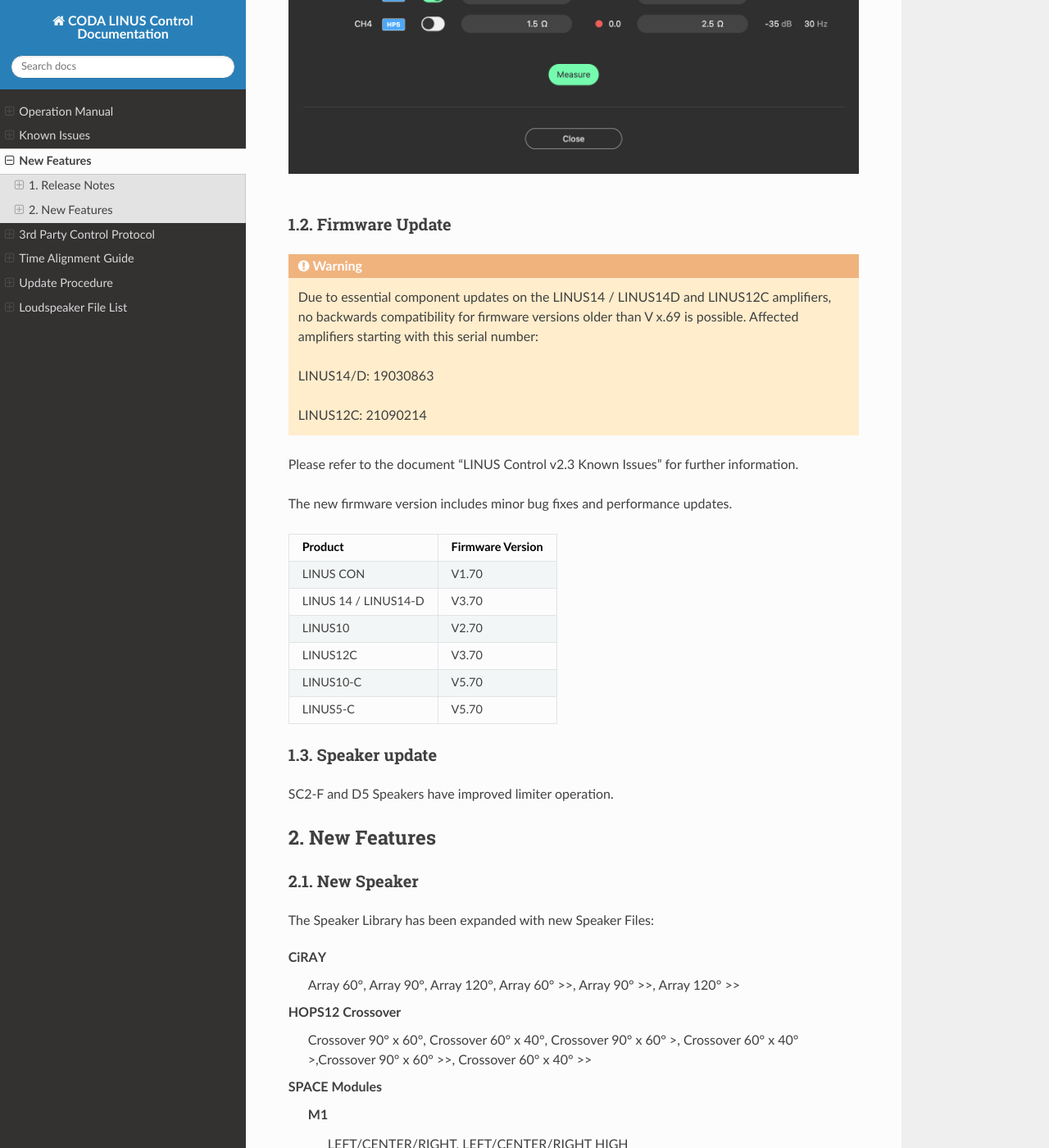
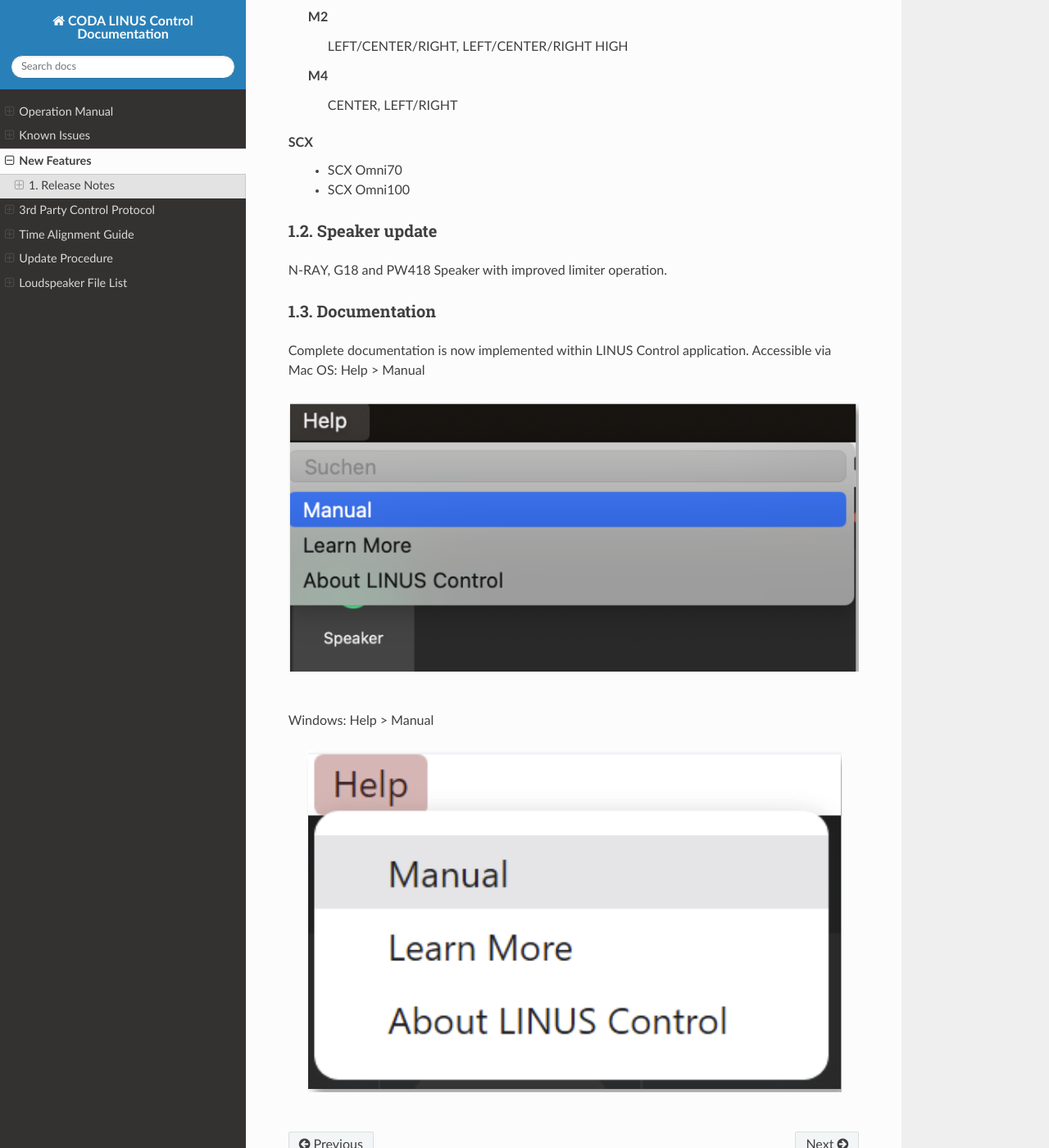
Before and after one commit to tderick/CODA-LINUX-CONTROL-DOCUMENTATION, a Sphinx documentation site: the page built from source/new_features.rst, in a window 1280 px wide and 1400 px high, scrolled down 566 px. Shown: the whole window at 82% size. Built offline with Sphinx 7.4.7 and the Read the Docs theme 2.0.0, drawn with Linux system fonts in a browser that asks for light colours; some of the changed text lies outside the part shown.

Commit message:
Update New feature

```diff
--- a/source/index.rst
+++ b/source/index.rst
@@ -10,7 +10,7 @@
    :align: center
 
 
-LINUS Control v2.3 documentation.
+LINUS Control v2.4 documentation.
 =================================
 
 
--- a/source/new_features.rst
+++ b/source/new_features.rst
@@ -6,58 +6,7 @@
 1. Release Notes
 -----------------
 
-1.1.  Speaker Check Application
-++++++++++++++++++++++++++++++++
-
-Speaker Check is now available for LINUS14 and LINUS12C amplifiers. This application verifies whether a loudspeaker line is connected or not connected.
-
-.. image:: assets/images/new_features/speakercheckapplication.png
-    :align: center
-
-|
-
-1.2. Firmware Update
-++++++++++++++++++++
-
-.. warning::
-    Due to essential component updates on the LINUS14 / LINUS14D and LINUS12C amplifiers, no backwards compatibility for firmware versions older than V x.69 is possible.
-    Affected amplifiers starting with this serial number:
-
-    LINUS14/D:  19030863
-
-    LINUS12C: 21090214
-
-Please refer to the document “LINUS Control v2.3 Known Issues” for further information.
-
-The new firmware version includes minor bug fixes and performance updates.
-
-+-----------------------+-------------------+
-| Product               | Firmware Version  |
-+=======================+===================+
-| LINUS CON             | V1.70             |
-+-----------------------+-------------------+
-| LINUS 14 / LINUS14-D  | V3.70             |
-+-----------------------+-------------------+
-| LINUS10               | V2.70             |
-+-----------------------+-------------------+
-| LINUS12C              | V3.70             |
-+-----------------------+-------------------+
-| LINUS10-C             | V5.70             |
-+-----------------------+-------------------+
-| LINUS5-C              | V5.70             |
-+-----------------------+-------------------+
-
-1.3. Speaker update
-+++++++++++++++++++
-
-SC2-F and D5 Speakers have improved limiter operation.
-
-
-
-2. New Features
------------------
-
-2.1. New Speaker
+1.1. New Speaker
 +++++++++++++++++
 
 The Speaker Library has been expanded with new Speaker Files:
@@ -85,13 +34,13 @@
     - SCX Omni100
 
 
-2.2. Speaker update
+1.2. Speaker update
 ++++++++++++++++++++
 
 N-RAY, G18 and PW418 Speaker with improved limiter operation.
 
 
-2.3. Documentation
+1.3. Documentation
 ++++++++++++++++++++
 
 Complete documentation is now implemented within LINUS Control application.
--- a/source/update_procedure.rst
+++ b/source/update_procedure.rst
@@ -73,7 +73,7 @@
 LINUS Amplifier Firmware Version
 ---------------------------------
 
-The following firmware is included with LINUS Control v2.3:
+The following firmware is included with LINUS Control v2.4:
 
 +-----------------------+-------------------+
 | Product               | Firmware Version  |
```
